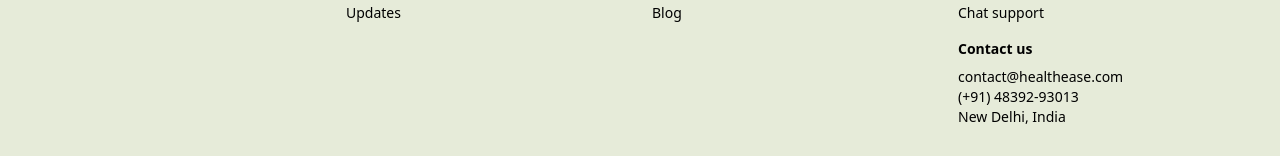
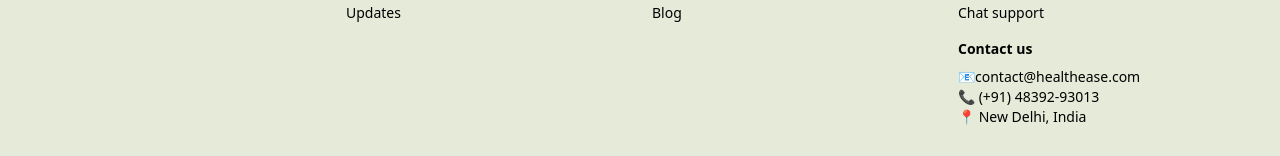
Before and after one commit to Anushka2805/Health_Ease, a Next.js app: page /mainpage in a window 1280 px wide. Shown: the part 1001-1157 px from the top of the page. Built offline with nearby package versions, Linux system fonts and the light colour scheme.

Commit message:
Update page.tsx

```diff
--- a/app/mainpage/page.tsx
+++ b/app/mainpage/page.tsx
@@ -120,9 +120,9 @@ export default function App() {
               <li>Chat support</li>
             </ul>
             <h4 className="font-semibold mt-4 mb-2">Contact us</h4>
-            <p>contact@healthease.com</p>
-            <p>(+91) 48392-93013</p>
-            <p>New Delhi, India</p>
+            <p>📧contact@healthease.com</p>
+            <p>📞 (+91) 48392-93013</p>
+            <p>📍 New Delhi, India</p>
           </div>
         </div>
       </footer>
```
